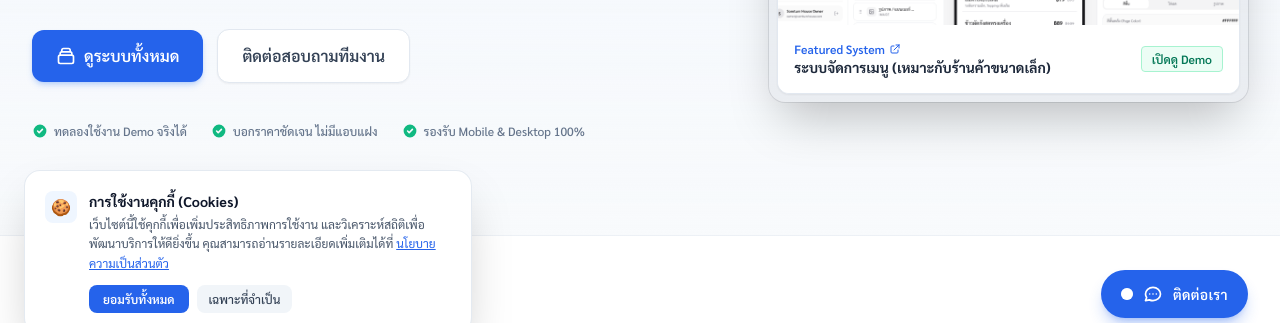
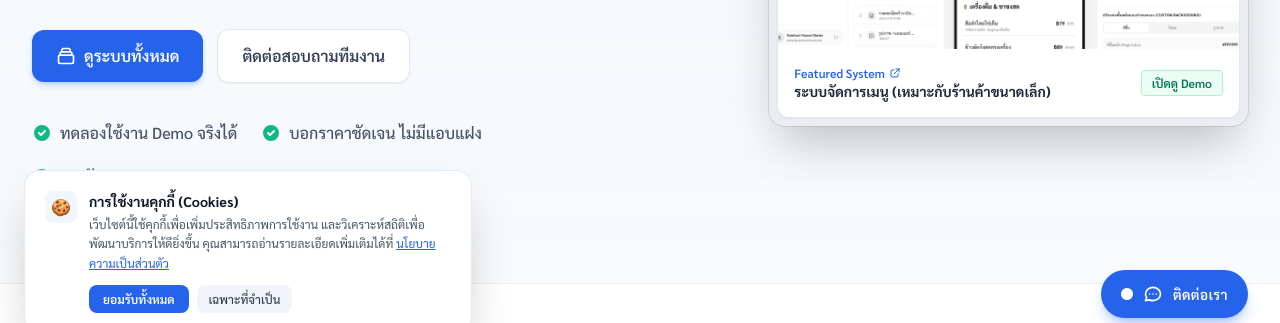
Before and after one commit to mstackhub/ThinkFaster, a website with bundled scripts: page index.html in a window 1280 px wide. Shown: the part 450-773 px from the top of the page. Built offline with nearby package versions, Linux system fonts and the light colour scheme; some packages are replaced by stand-ins of ours; no server answers; the database is empty.

Commit message:
style: set trust badges font size to 16px on desktop

```diff
--- a/index.html
+++ b/index.html
@@ -96,18 +96,18 @@
           </div>
 
           <!-- Trust Badges -->
-          <div class="pt-4 flex flex-wrap items-center justify-center lg:justify-start gap-6 text-xs text-slate-500 font-medium">
-            <div class="flex items-center gap-1.5">
-              <svg class="w-4 h-4 text-emerald-500" fill="currentColor" viewBox="0 0 20 20"><path fill-rule="evenodd" d="M10 18a8 8 0 100-16 8 8 0 000 16zm3.707-9.293a1 1 0 00-1.414-1.414L9 10.586 7.707 9.293a1 1 0 00-1.414 1.414l2 2a1 1 0 001.414 0l4-4z" clip-rule="evenodd"/></svg>
-              ทดลองใช้งาน Demo จริงได้
+          <div class="pt-4 flex flex-wrap items-center justify-center lg:justify-start gap-4 sm:gap-6 text-xs sm:text-sm lg:text-[16px] text-slate-600 font-medium">
+            <div class="flex items-center gap-2">
+              <svg class="w-4 h-4 lg:w-5 lg:h-5 text-emerald-500 shrink-0" fill="currentColor" viewBox="0 0 20 20"><path fill-rule="evenodd" d="M10 18a8 8 0 100-16 8 8 0 000 16zm3.707-9.293a1 1 0 00-1.414-1.414L9 10.586 7.707 9.293a1 1 0 00-1.414 1.414l2 2a1 1 0 001.414 0l4-4z" clip-rule="evenodd"/></svg>
+              <span>ทดลองใช้งาน Demo จริงได้</span>
             </div>
-            <div class="flex items-center gap-1.5">
-              <svg class="w-4 h-4 text-emerald-500" fill="currentColor" viewBox="0 0 20 20"><path fill-rule="evenodd" d="M10 18a8 8 0 100-16 8 8 0 000 16zm3.707-9.293a1 1 0 00-1.414-1.414L9 10.586 7.707 9.293a1 1 0 00-1.414 1.414l2 2a1 1 0 001.414 0l4-4z" clip-rule="evenodd"/></svg>
-              บอกราคาชัดเจน ไม่มีแอบแฝง
+            <div class="flex items-center gap-2">
+              <svg class="w-4 h-4 lg:w-5 lg:h-5 text-emerald-500 shrink-0" fill="currentColor" viewBox="0 0 20 20"><path fill-rule="evenodd" d="M10 18a8 8 0 100-16 8 8 0 000 16zm3.707-9.293a1 1 0 00-1.414-1.414L9 10.586 7.707 9.293a1 1 0 00-1.414 1.414l2 2a1 1 0 001.414 0l4-4z" clip-rule="evenodd"/></svg>
+              <span>บอกราคาชัดเจน ไม่มีแอบแฝง</span>
             </div>
-            <div class="flex items-center gap-1.5">
-              <svg class="w-4 h-4 text-emerald-500" fill="currentColor" viewBox="0 0 20 20"><path fill-rule="evenodd" d="M10 18a8 8 0 100-16 8 8 0 000 16zm3.707-9.293a1 1 0 00-1.414-1.414L9 10.586 7.707 9.293a1 1 0 00-1.414 1.414l2 2a1 1 0 001.414 0l4-4z" clip-rule="evenodd"/></svg>
-              รองรับ Mobile & Desktop 100%
+            <div class="flex items-center gap-2">
+              <svg class="w-4 h-4 lg:w-5 lg:h-5 text-emerald-500 shrink-0" fill="currentColor" viewBox="0 0 20 20"><path fill-rule="evenodd" d="M10 18a8 8 0 100-16 8 8 0 000 16zm3.707-9.293a1 1 0 00-1.414-1.414L9 10.586 7.707 9.293a1 1 0 00-1.414 1.414l2 2a1 1 0 001.414 0l4-4z" clip-rule="evenodd"/></svg>
+              <span>รองรับ Mobile & Desktop 100%</span>
             </div>
           </div>
         </div>
```
